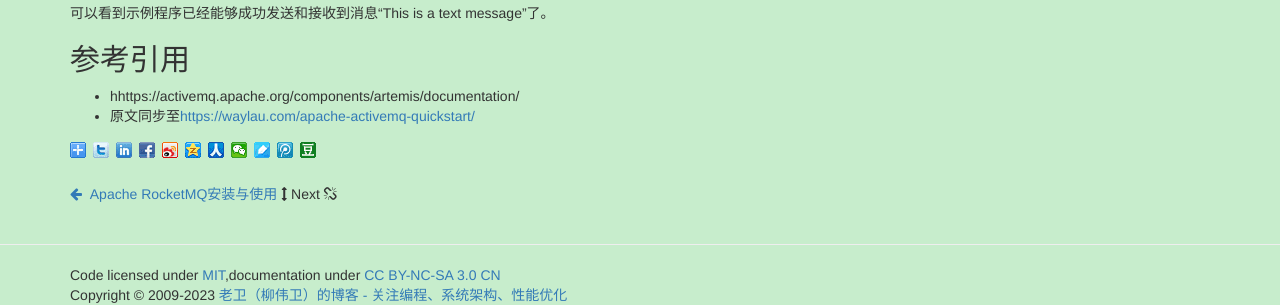
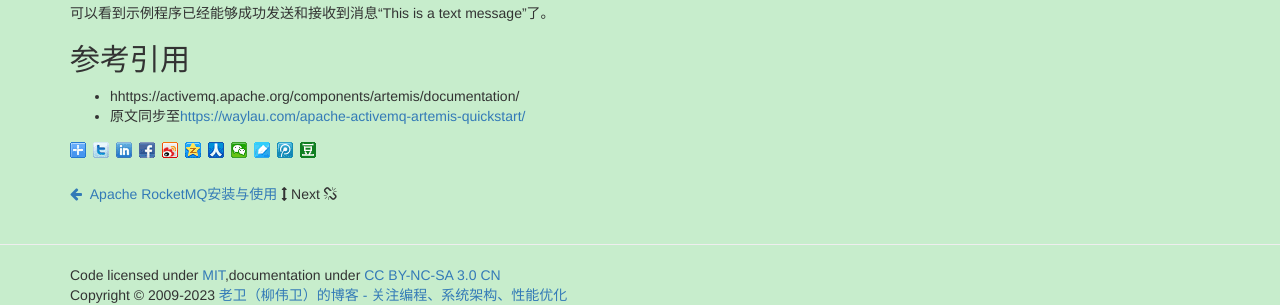
Before and after one commit to waylau/waylau.github.io, a Jekyll site: the page built from _posts/2023-02-14-apache-activemq-artemis-quickstart.md, in a window 1280 px wide and 900 px high, scrolled down 3591 px. Shown: the part 555-860 px from the top of the window. Built offline with Jekyll 4.4.1, drawn with Linux system fonts in a browser that asks for light colours; comment, search, counter and statistics services are not loaded; some of the changed lines change nothing that is shown.

Commit message:
fix: 修改了链接地址

```diff
--- a/_posts/2023-02-14-apache-activemq-quickstart.md
+++ b/_posts/2023-02-14-apache-activemq-artemis-quickstart.md
@@ -211,4 +211,4 @@
 ## 参考引用
 
 * hhttps://activemq.apache.org/components/artemis/documentation/
-* 原文同步至<https://waylau.com/apache-activemq-quickstart/>
+* 原文同步至<https://waylau.com/apache-activemq-artemis-quickstart/>
```
